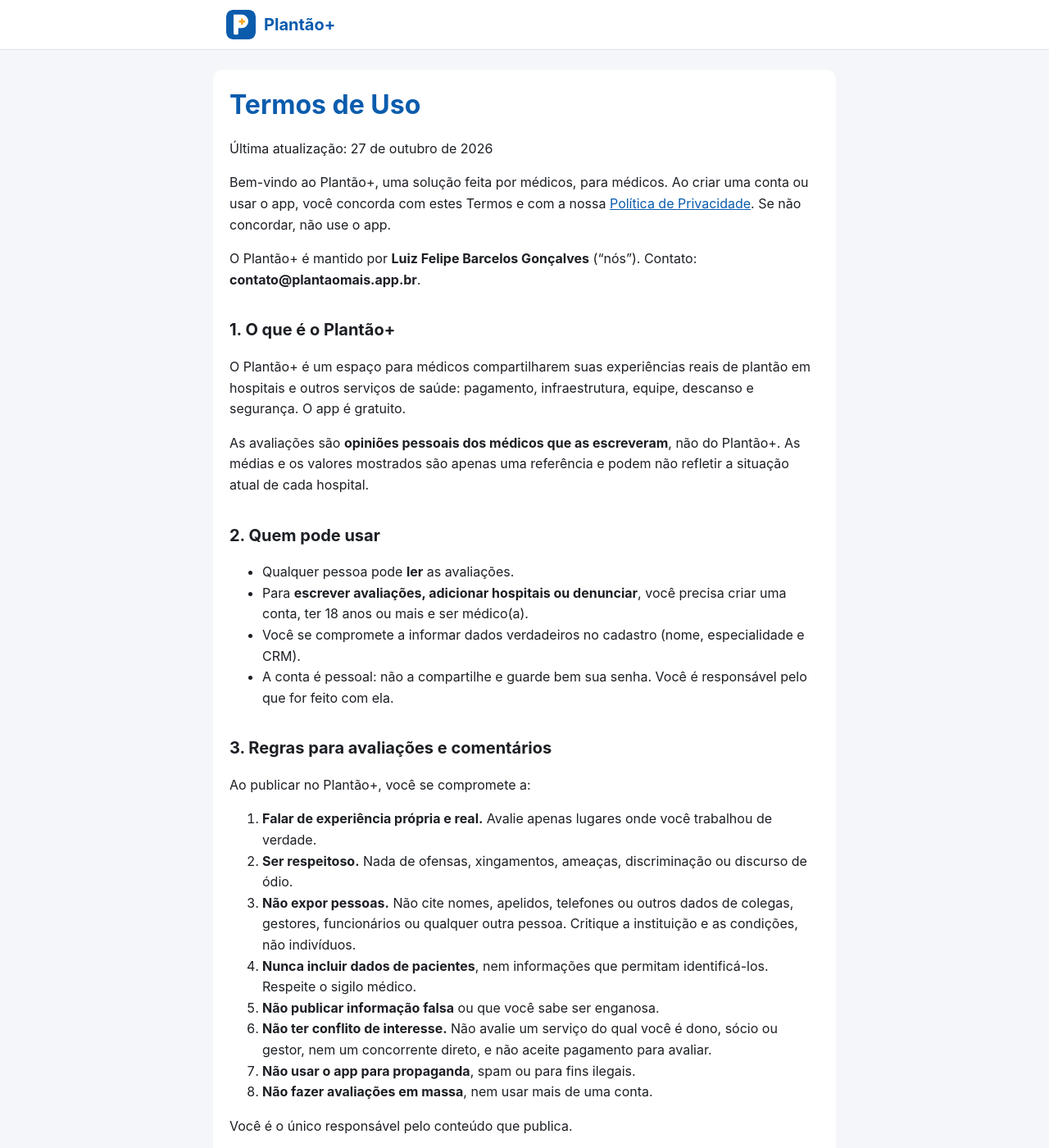
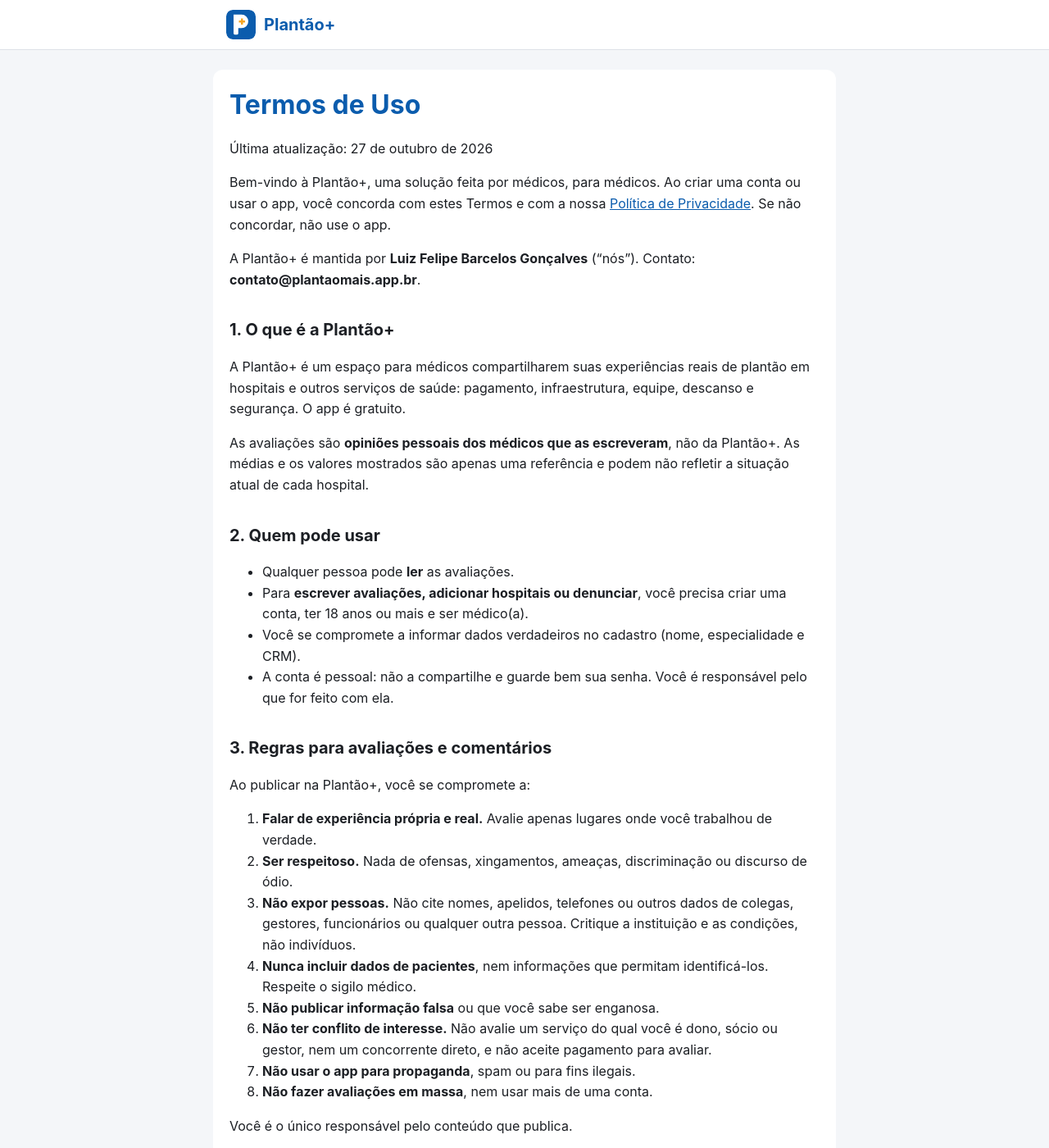
Before and after one commit to plantaomais-stack/plantaomais-site, a Jekyll site: the page built from termos.md, in a window 1280 px wide and 1400 px high. Shown: the whole window at 82% size. Built offline with Jekyll 4.4.1, drawn with Linux system fonts in a browser that asks for light colours; our own code applies the rules of GitHub Pages for plain Markdown files; some of the changed text lies outside the part shown.

Commit message:
A Plantão+ (feminino) em todos os textos
Co-Authored-By: Claude Opus 5.5 <noreply@anthropic.com>

```diff
--- a/_config.yml
+++ b/_config.yml
@@ -1,4 +1,4 @@
-# Site do Plantão+ (GitHub Pages). Cada arquivo .md vira uma página.
+# Site da Plantão+ (GitHub Pages). Cada arquivo .md vira uma página.
 title: Plantão+
 lang: pt-BR
 markdown: kramdown
--- a/termos.md
+++ b/termos.md
@@ -5,15 +5,15 @@ permalink: /termos/
 
 Última atualização: 27 de outubro de 2026
 
-Bem-vindo ao Plantão+, uma solução feita por médicos, para médicos. Ao criar uma conta ou usar o app, você concorda com estes Termos e com a nossa [Política de Privacidade](/privacidade/). Se não concordar, não use o app.
+Bem-vindo à Plantão+, uma solução feita por médicos, para médicos. Ao criar uma conta ou usar o app, você concorda com estes Termos e com a nossa [Política de Privacidade](/privacidade/). Se não concordar, não use o app.
 
-O Plantão+ é mantido por **Luiz Felipe Barcelos Gonçalves** ("nós"). Contato: **contato@plantaomais.app.br**.
+A Plantão+ é mantida por **Luiz Felipe Barcelos Gonçalves** ("nós"). Contato: **contato@plantaomais.app.br**.
 
-## 1. O que é o Plantão+
+## 1. O que é a Plantão+
 
-O Plantão+ é um espaço para médicos compartilharem suas experiências reais de plantão em hospitais e outros serviços de saúde: pagamento, infraestrutura, equipe, descanso e segurança. O app é gratuito.
+A Plantão+ é um espaço para médicos compartilharem suas experiências reais de plantão em hospitais e outros serviços de saúde: pagamento, infraestrutura, equipe, descanso e segurança. O app é gratuito.
 
-As avaliações são **opiniões pessoais dos médicos que as escreveram**, não do Plantão+. As médias e os valores mostrados são apenas uma referência e podem não refletir a situação atual de cada hospital.
+As avaliações são **opiniões pessoais dos médicos que as escreveram**, não da Plantão+. As médias e os valores mostrados são apenas uma referência e podem não refletir a situação atual de cada hospital.
 
 ## 2. Quem pode usar
 
@@ -24,7 +24,7 @@ As avaliações são **opiniões pessoais dos médicos que as escreveram**, não
 
 ## 3. Regras para avaliações e comentários
 
-Ao publicar no Plantão+, você se compromete a:
+Ao publicar na Plantão+, você se compromete a:
 
 1. **Falar de experiência própria e real.** Avalie apenas lugares onde você trabalhou de verdade.
 2. **Ser respeitoso.** Nada de ofensas, xingamentos, ameaças, discriminação ou discurso de ódio.
@@ -46,7 +46,7 @@ Você é o único responsável pelo conteúdo que publica.
 
 ## 5. Licença do seu conteúdo
 
-O que você escreve continua sendo seu. Ao publicar, você nos autoriza, de graça e sem exclusividade, a exibir, guardar e usar esse conteúdo dentro do Plantão+, inclusive nas médias dos hospitais, enquanto ele estiver publicado.
+O que você escreve continua sendo seu. Ao publicar, você nos autoriza, de graça e sem exclusividade, a exibir, guardar e usar esse conteúdo dentro da Plantão+, inclusive nas médias dos hospitais, enquanto ele estiver publicado.
 
 ## 6. Valores de plantão
 
@@ -64,7 +64,7 @@ Você pode apagar sua conta a qualquer momento em *Minha conta*. Isso apaga o se
 
 ## 9. Mudanças nestes Termos
 
-Podemos atualizar estes Termos. Quando a mudança for importante, avisaremos no app. Se continuar usando o Plantão+ depois disso, você concorda com a nova versão.
+Podemos atualizar estes Termos. Quando a mudança for importante, avisaremos no app. Se continuar usando a Plantão+ depois disso, você concorda com a nova versão.
 
 ## 10. Lei e foro
 
```
Also changed, not shown: index.md (+1 -1 lines), privacidade.md (+3 -3 lines), README.md.
